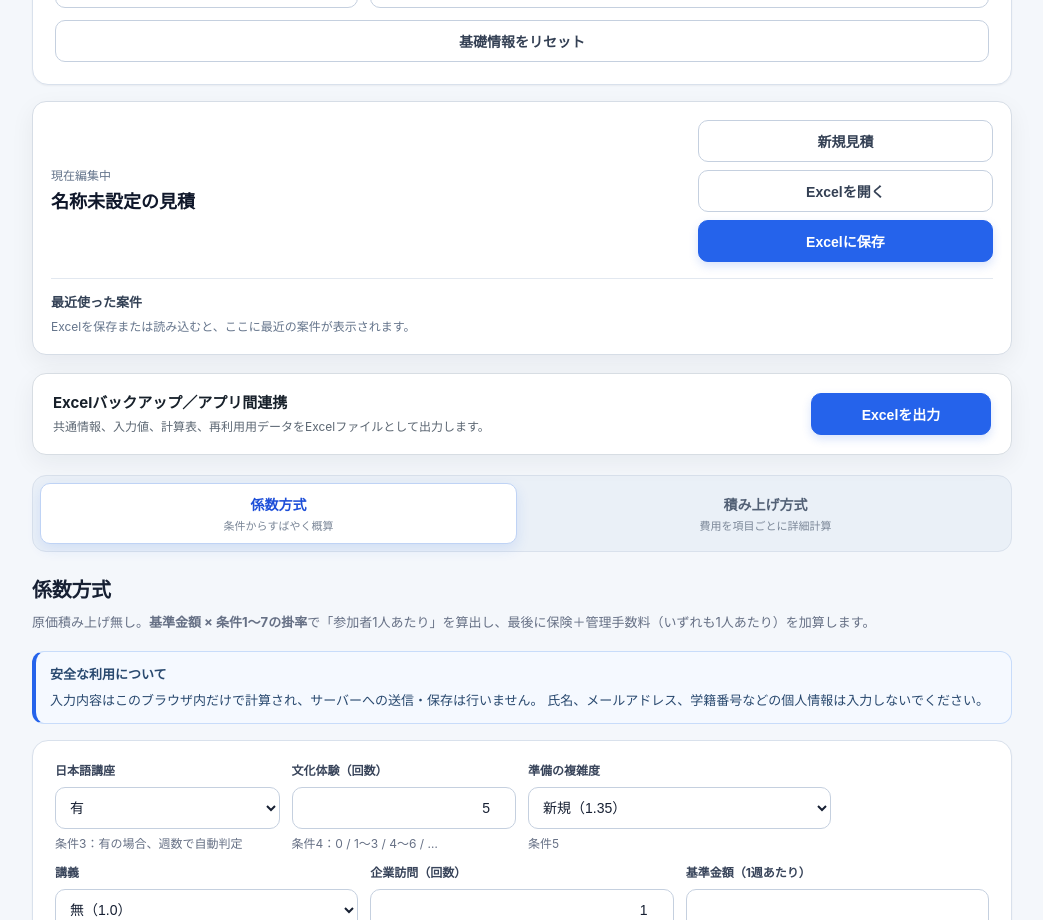
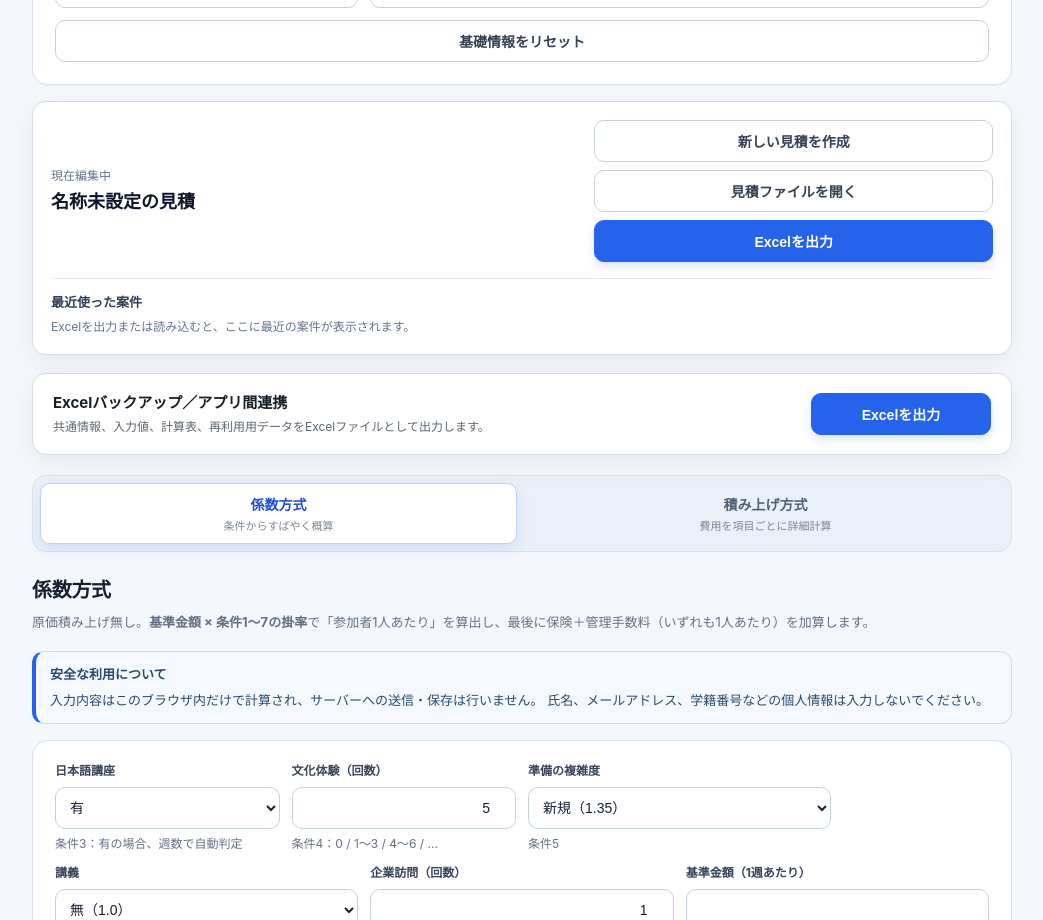
Before and after one commit to Steveston147/mitsumori, a React (Vite) app: page / in a window 1280 px wide. Shown: the part 900-1820 px from the top of the page, without its empty margins (118-1161 px from the left). Built offline with nearby package versions, Linux system fonts and the light colour scheme.

Commit message:
Simplify project action wording

```diff
--- a/src/components/ProjectWorkspace.jsx
+++ b/src/components/ProjectWorkspace.jsx
@@ -46,7 +46,7 @@ function WorkspacePanel() {
       setHistory(readProjectHistory());
       setName(currentProjectName());
     };
-    const captureSave = (event) => {
+    const captureOutput = (event) => {
       if (!event.target.closest("[data-estimate-excel-export] button")) return;
       window.setTimeout(() => rememberCurrentProject("save"), 0);
     };
@@ -62,13 +62,13 @@ function WorkspacePanel() {
     window.addEventListener("mitsumori-project-history-change", refresh);
     window.addEventListener("program-basic-info-change", refresh);
     window.addEventListener("mitsumori-workspace-message", showMessage);
-    document.addEventListener("click", captureSave, true);
+    document.addEventListener("click", captureOutput, true);
 
     return () => {
       window.removeEventListener("mitsumori-project-history-change", refresh);
       window.removeEventListener("program-basic-info-change", refresh);
       window.removeEventListener("mitsumori-workspace-message", showMessage);
-      document.removeEventListener("click", captureSave, true);
+      document.removeEventListener("click", captureOutput, true);
     };
   }, []);
 
@@ -83,7 +83,7 @@ function WorkspacePanel() {
   function newEstimate() {
     if (
       !window.confirm(
-        "新しい見積を開始します。現在の入力内容は消去されます。保存が必要な場合は先にExcelへ保存してください。"
+        "新しい見積を開始します。現在の入力内容は消去されます。必要な場合は先にExcelを出力してください。"
       )
     ) {
       return;
@@ -98,7 +98,7 @@ function WorkspacePanel() {
       ?.click();
   }
 
-  function saveExcel() {
+  function outputExcel() {
     document.querySelector("[data-estimate-excel-export] button")?.click();
   }
 
@@ -127,13 +127,13 @@ function WorkspacePanel() {
         </div>
         <div className="project-workspace-actions">
           <button type="button" className="btn secondary" onClick={newEstimate}>
-            新規見積
+            新しい見積を作成
           </button>
           <button type="button" className="btn secondary" onClick={openExcel}>
-            Excelを開く
+            見積ファイルを開く
           </button>
-          <button type="button" className="btn" onClick={saveExcel}>
-            Excelに保存
+          <button type="button" className="btn" onClick={outputExcel}>
+            Excelを出力
           </button>
         </div>
       </div>
@@ -147,7 +147,7 @@ function WorkspacePanel() {
       <div className="project-recent-title">最近使った案件</div>
       {recent.length === 0 ? (
         <div className="project-recent-empty">
-          Excelを保存または読み込むと、ここに最近の案件が表示されます。
+          Excelを出力または読み込むと、ここに最近の案件が表示されます。
         </div>
       ) : (
         <div className="project-recent-list">
@@ -161,7 +161,7 @@ function WorkspacePanel() {
                 <strong>{entry.name}</strong>
                 <span>
                   {formatDate(entry.updatedAt)}・
-                  {entry.source === "import" ? "Excel読込" : "Excel保存"}
+                  {entry.source === "import" ? "Excel読込" : "Excel出力"}
                 </span>
               </button>
               <button
```
